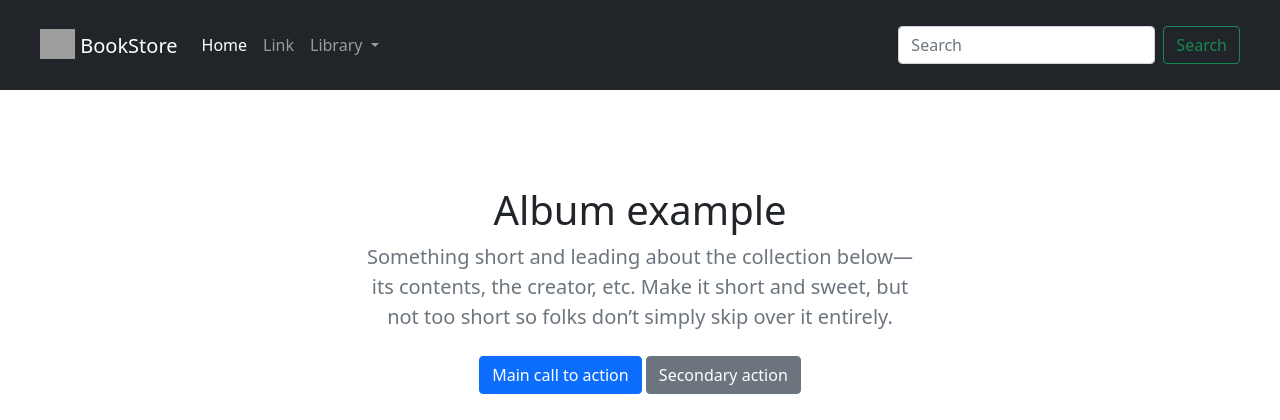
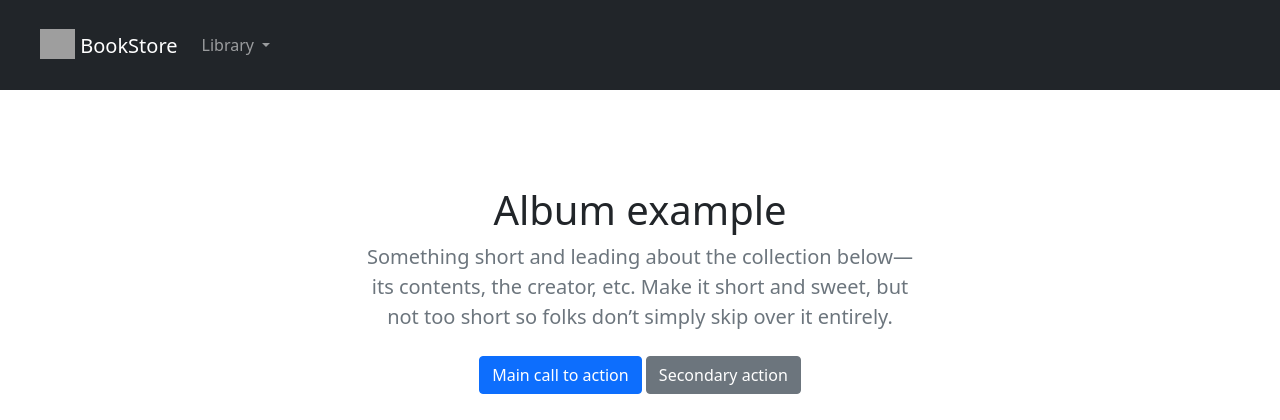
Before and after one commit to ahashim01/django-bookstore-ecommerce, a Django app: page / in a window 1280 px wide. Shown: the top 420 px of the page. Run offline with Django 3.2, Linux system fonts and the light colour scheme; data that the repository does not hold is empty; grey boxes are pictures that could not be loaded.

Commit message:
done refactoring

```diff
--- a/core/settings.py
+++ b/core/settings.py
@@ -14,7 +14,7 @@ SECRET_KEY = "django-insecure-ssf*3@fg49lu-y-3j1etxgmbx&3%w#&_6jmx)_n-(e%i$xy&x#
 # SECURITY WARNING: don't run with debug turned on in production!
 DEBUG = True
 
-ALLOWED_HOSTS = []
+ALLOWED_HOSTS = ["yourdomain.com", "127.0.0.1"]
 
 
 # Application definition
@@ -53,7 +53,7 @@ TEMPLATES = [
                 "django.template.context_processors.request",
                 "django.contrib.auth.context_processors.auth",
                 "django.contrib.messages.context_processors.messages",
-                "store.views.categories",
+                "store.context_processors.categories",
             ],
         },
     },
@@ -110,6 +110,7 @@ USE_TZ = True
 # https://docs.djangoproject.com/en/3.2/howto/static-files/
 
 STATIC_URL = "/static/"
+STATICFILES_DIRS = [os.path.join(BASE_DIR, "static")]
 
 # Default primary key field type
 # https://docs.djangoproject.com/en/3.2/ref/settings/#default-auto-field
--- a/core/urls.py
+++ b/core/urls.py
@@ -1,7 +1,7 @@
-from django.contrib import admin
-from django.urls import path, include
 from django.conf import settings
 from django.conf.urls.static import static
+from django.contrib import admin
+from django.urls import include, path
 
 urlpatterns = [
     path("admin/", admin.site.urls),
--- /dev/null
+++ b/store/context_processors.py
@@ -0,0 +1,5 @@
+from .models import Category
+
+
+def categories(request):
+    return {"categories": Category.objects.all()}
--- a/store/models.py
+++ b/store/models.py
@@ -1,8 +1,15 @@
+from django.contrib.auth.models import User
 from django.db import models
-from django.contrib.auth.models import User
 from django.urls import reverse
 
 # Create your models here.
+
+
+class ProductManger(models.Manager):
+    def get_queryset(self):
+        return super(ProductManger, self).get_queryset().filter(is_active=True)
+
+
 class Category(models.Model):
     name = models.CharField(max_length=255, db_index=True)
     slug = models.SlugField(max_length=255, unique=True)
@@ -27,13 +34,15 @@ class Product(models.Model):
     title = models.CharField(max_length=255)
     author = models.CharField(max_length=255, default="admin")
     description = models.TextField(blank=True)
-    image = models.ImageField(upload_to="images/")
+    image = models.ImageField(upload_to="images/", default="images/default.png")
     slug = models.SlugField(max_length=255)
     price = models.DecimalField(max_digits=4, decimal_places=2)
     in_stock = models.BooleanField(default=True)
     is_active = models.BooleanField(default=True)
     created = models.DateTimeField(auto_now_add=True)
     updated = models.DateTimeField(auto_now=True)
+    objects = models.Manager()
+    products = ProductManger()
 
     class Meta:
         ordering = ("-created",)
--- a/store/templates/base.html
+++ b/store/templates/base.html
@@ -15,7 +15,7 @@
     <header class="p-3 bg-dark text-white">
         <nav class="navbar container-fluid navbar-expand-lg navbar-dark bg-dark">
             <div class="container-fluid">
-                <a class="navbar-brand" href="{% url 'all-products' %}">
+                <a class="navbar-brand" href="{% url 'products_all' %}">
                     <img src="https://cdn-icons-png.flaticon.com/512/4978/4978713.png" alt="" width="35" height="30"
                         class="d-inline-block align-text-bottom">
                     BookStore
@@ -27,19 +27,13 @@
                 </button>
                 <div class="collapse navbar-collapse" id="navbarSupportedContent">
                     <ul class="navbar-nav me-auto mb-2 mb-lg-0">
-                        <li class="nav-item">
-                            <a class="nav-link active" aria-current="page" href="{% url 'all-products' %}">Home</a>
-                        </li>
-                        <li class="nav-item">
-                            <a class="nav-link" href="#">Link</a>
-                        </li>
                         <li class="nav-item dropdown">
                             <a class="nav-link dropdown-toggle" href="#" id="navbarDropdown" role="button"
                                 data-bs-toggle="dropdown" aria-expanded="false">
                                 Library
                             </a>
                             <ul class="dropdown-menu" aria-labelledby="navbarDropdown">
-                                <li><a class="dropdown-item" href="{% url 'all-products' %}">All</a></li>
+                                <li><a class="dropdown-item" href="{% url 'products_all' %}">All</a></li>
                                 {% for category in categories %}
                                 <li>
                                     <a class="dropdown-item"
@@ -49,16 +43,13 @@
                             </ul>
                         </li>
                     </ul>
-                    <form class="d-flex">
-                        <input class="form-control me-2" type="search" placeholder="Search" aria-label="Search">
-                        <button class="btn btn-outline-success" type="submit">Search</button>
-                    </form>
                 </div>
             </div>
         </nav>
     </header>
     <div id="content">{% block content %}{% endblock content %}</div>
-
+    <script src="https://code.jquery.com/jquery-3.6.0.min.js"
+        integrity="sha256-/xUj+3OJU5yExlq6GSYGSHk7tPXikynS7ogEvDej/m4=" crossorigin="anonymous"></script>
     <script src="https://cdn.jsdelivr.net/npm/bootstrap@5.1.0/dist/js/bootstrap.bundle.min.js"
         integrity="sha384-U1DAWAznBHeqEIlVSCgzq+c9gqGAJn5c/t99JyeKa9xxaYpSvHU5awsuZVVFIhvj" crossorigin="anonymous">
     </script>
--- a/store/urls.py
+++ b/store/urls.py
@@ -2,9 +2,8 @@ from django.urls import path
 
 from . import views
 
-
 urlpatterns = [
-    path("", views.all_products, name="all-products"),
-    path("book/<slug:slug>/", views.product_detail, name="product_detail"),
-    path("search/<slug:category_slug>/", views.category_list, name="category_list"),
+    path("", views.products_all, name="products_all"),
+    path("book/<slug:slug>", views.product_detail, name="product_detail"),
+    path("shop/<slug:category_slug>/", views.category_list, name="category_list"),
 ]
--- a/store/views.py
+++ b/store/views.py
@@ -3,18 +3,14 @@ from django.shortcuts import get_object_or_404, render
 from .models import Category, Product
 
 
-def categories(request):
-    return {"categories": Category.objects.all()}
-
-
-def all_products(request):
-    products = Product.objects.all()
+def products_all(request):
+    products = Product.products.all()
     return render(request, "store/home.html", {"products": products})
 
 
 def product_detail(request, slug):
     product = get_object_or_404(Product, slug=slug, in_stock=True)
-    return render(request, "store/products/detail.html", {"product": product})
+    return render(request, "store/products/single_product.html", {"product": product})
 
 
 def category_list(request, category_slug):
```
Also changed, not shown: store/tests/test_models.py (+1 -1 lines), store/tests/test_views.py (+9 -7 lines), store/migrations/0001_initial.py, store/migrations/0002_alter_product_image.py (added), store/templates/store/products/single_product.html (renamed from store/templates/store/products/detail.html).
